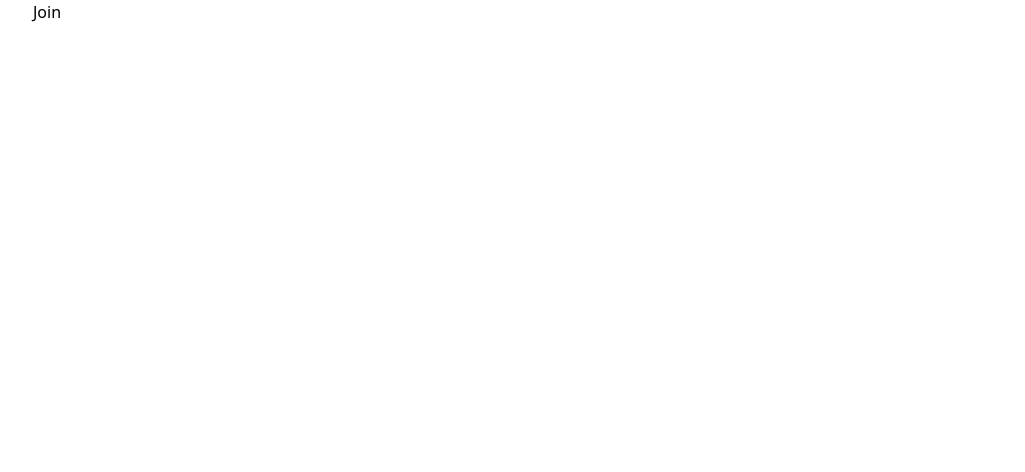
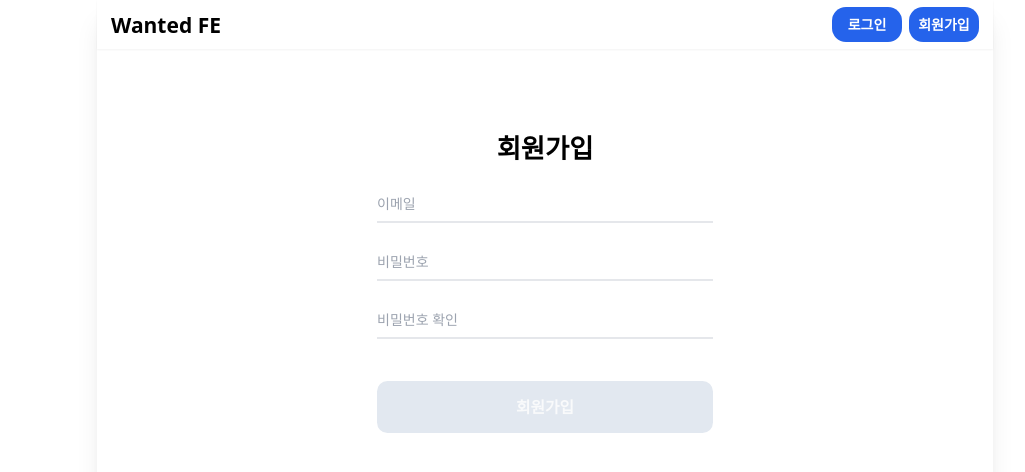
Before and after one commit to geonhwiii/wanted-pre-onboarding-challenge-fe-1, a Next.js app: page /auth/join in a window 1280 px wide. Shown: the top 472 px of the page, without its empty margins (95-1120 px from the left). Built offline with nearby package versions, Linux system fonts and the light colour scheme.

Commit message:
basic layout setting

```diff
--- /dev/null
+++ b/components/atomics/Button/index.tsx
@@ -0,0 +1,25 @@
+import { PropsWithChildren } from 'react';
+import cx from 'classnames';
+
+type Props = PropsWithChildren & {
+  readonly type?: 'button' | 'submit';
+  readonly className?: string;
+  readonly isDisable?: boolean;
+  readonly onClick?: () => void;
+};
+
+export default function Button({ type = 'button', isDisable, children, className, onClick }: Props) {
+  return (
+    <button
+      type={type}
+      disabled={isDisable}
+      className={cx(
+        'bg-blue-600 text-white text-lg font-bold rounded-xl pw-2 py-4 disabled:bg-slate-200 disabled:text-gray-50 disabled:cursor-not-allowed transition-colors',
+        className,
+      )}
+      onClick={onClick}
+    >
+      {children}
+    </button>
+  );
+}
--- a/components/atomics/Input/index.tsx
+++ b/components/atomics/Input/index.tsx
@@ -1,15 +1,32 @@
-import { forwardRef } from 'react';
+import { ChangeEvent, forwardRef } from 'react';
 import cx from 'classnames';
 
 type Props = Readonly<{
   className?: string;
-  type?: 'text' | 'password';
+  type?: 'text' | 'email' | 'password';
+  placeholder?: string;
   defaultValue?: string;
+  onChange: (value: string) => void;
 }>;
 
-const Input = forwardRef<HTMLInputElement, Props>(({ type, defaultValue, className }, ref) => {
-  return <input type={type} ref={ref} className={cx(className)} defaultValue={defaultValue} />;
-});
+const Input = forwardRef<HTMLInputElement, Props>(
+  ({ type = 'text', placeholder = '값을 입력해주세요', defaultValue, className, onChange }, ref) => {
+    const change = (event: ChangeEvent<HTMLInputElement>) => {
+      const value = event.target.value;
+      onChange(value);
+    };
+    return (
+      <input
+        type={type}
+        ref={ref}
+        className={cx('border-b-2 border-gray-200 py-2 focus:border-blue-600 transition-colors', className)}
+        placeholder={placeholder}
+        defaultValue={defaultValue}
+        onChange={change}
+      />
+    );
+  },
+);
 
 Input.displayName = 'input';
 
--- /dev/null
+++ b/components/atomics/LinkButton/index.tsx
@@ -0,0 +1,19 @@
+import NextLink from 'next/link';
+import cx from 'classnames';
+import { PropsWithChildren } from 'react';
+import { UrlObject } from 'url';
+
+type Props = PropsWithChildren & {
+  readonly to: string | UrlObject;
+  readonly className?: string;
+};
+
+export default function LinkButton({ children, to, className }: Props) {
+  return (
+    <div className={cx('flex bg-blue-600 justify-center items-center w-20 h-10 rounded-2xl', className)}>
+      <NextLink className={'text-white font-bold'} href={to}>
+        {children}
+      </NextLink>
+    </div>
+  );
+}
--- /dev/null
+++ b/components/molecules/Navbar/index.tsx
@@ -0,0 +1,21 @@
+import LinkButton from '@/components/atomics/LinkButton';
+import { Routes } from '@/constants/routes';
+import Link from 'next/link';
+
+export default function Navbar() {
+  return (
+    <header className="shadow-sm h-14 flex items-center">
+      <div className="w-full flex justify-between items-center px-4">
+        <Link className="text-2xl font-extrabold" href={Routes.HOME}>
+          Wanted FE
+        </Link>
+        <div className="flex items-center">
+          <LinkButton className="mr-2" to={Routes.LOGIN}>
+            로그인
+          </LinkButton>
+          <LinkButton to={Routes.JOIN}>회원가입</LinkButton>
+        </div>
+      </div>
+    </header>
+  );
+}
--- a/components/templates/Layout/index.tsx
+++ b/components/templates/Layout/index.tsx
@@ -1,11 +1,13 @@
+import Navbar from '@/components/molecules/Navbar';
 import { PropsWithChildren } from 'react';
 
 type Props = PropsWithChildren;
 
 export default function Layout({ children }: Props) {
   return (
-    <div className="">
-      <div className="max-w-5xl m-auto">{children}</div>
+    <div className="max-w-5xl h-full m-auto shadow-xl">
+      <Navbar />
+      <main>{children}</main>
     </div>
   );
 }
--- /dev/null
+++ b/constants/routes.ts
@@ -0,0 +1,5 @@
+const HOME = '/';
+const LOGIN = `/auth/login`;
+const JOIN = `/auth/join`;
+
+export const Routes = { HOME, LOGIN, JOIN };
--- a/pages/auth/join/index.tsx
+++ b/pages/auth/join/index.tsx
@@ -1,3 +1,38 @@
+import Button from '@/components/atomics/Button';
+import Input from '@/components/atomics/Input';
+import Typography from '@/components/atomics/Typography';
+import { useMemo, useRef, useState } from 'react';
+
 export default function Join() {
-  return <div>Join</div>;
+  const emailRef = useRef<HTMLInputElement>(null);
+  const passwordRef = useRef<HTMLInputElement>(null);
+  const [email, setEmail] = useState<string>('');
+  const [password, setPassword] = useState<string>('');
+
+  const disableButton = useMemo(() => {
+    switch (true) {
+      case !email.length:
+        return true;
+      case !password.length:
+        return true;
+      default:
+        return false;
+    }
+  }, [email, password]);
+
+  return (
+    <div className="w-96 mx-auto mt-24">
+      <div className="text-center mb-6">
+        <Typography className="text-3xl font-extrabold">회원가입</Typography>
+      </div>
+      <form className="flex flex-col">
+        <Input ref={emailRef} type="email" placeholder="이메일" className="mb-6" onChange={setEmail} />
+        <Input type="password" ref={passwordRef} placeholder="비밀번호" className="mb-6" onChange={setPassword} />
+        <Input type="password" ref={passwordRef} placeholder="비밀번호 확인" className="mb-12" onChange={setPassword} />
+        <Button type="submit" isDisable={disableButton}>
+          회원가입
+        </Button>
+      </form>
+    </div>
+  );
 }
--- a/pages/auth/login/index.tsx
+++ b/pages/auth/login/index.tsx
@@ -1,7 +1,37 @@
+import Button from '@/components/atomics/Button';
+import Input from '@/components/atomics/Input';
+import Typography from '@/components/atomics/Typography';
+import { useMemo, useRef, useState } from 'react';
+
 export default function Login() {
+  const emailRef = useRef<HTMLInputElement>(null);
+  const passwordRef = useRef<HTMLInputElement>(null);
+  const [email, setEmail] = useState<string>('');
+  const [password, setPassword] = useState<string>('');
+
+  const disableButton = useMemo(() => {
+    switch (true) {
+      case !email.length:
+        return true;
+      case !password.length:
+        return true;
+      default:
+        return false;
+    }
+  }, [email, password]);
+
   return (
-    <div>
-      <div>Login</div>
+    <div className="w-96 mx-auto mt-24">
+      <div className="text-center mb-6">
+        <Typography className="text-3xl font-extrabold">로그인</Typography>
+      </div>
+      <form className="flex flex-col">
+        <Input ref={emailRef} type="email" placeholder="이메일" className="mb-6" onChange={setEmail} />
+        <Input type="password" ref={passwordRef} placeholder="비밀번호" className="mb-12" onChange={setPassword} />
+        <Button type="submit" isDisable={disableButton}>
+          로그인
+        </Button>
+      </form>
     </div>
   );
 }
--- a/styles/globals.css
+++ b/styles/globals.css
@@ -6,9 +6,18 @@
   html,
   body {
     @apply m-0 p-0;
+    @apply h-full;
+    font-size: 14px;
+  }
+  #__next {
+    @apply h-full;
   }
   a {
     @apply no-underline;
+    outline: none;
+  }
+  input {
+    @apply outline-none;
   }
   * {
     @apply box-border;
```
Also changed, not shown: 1 other file (tests, documents, lock files or other folders).
